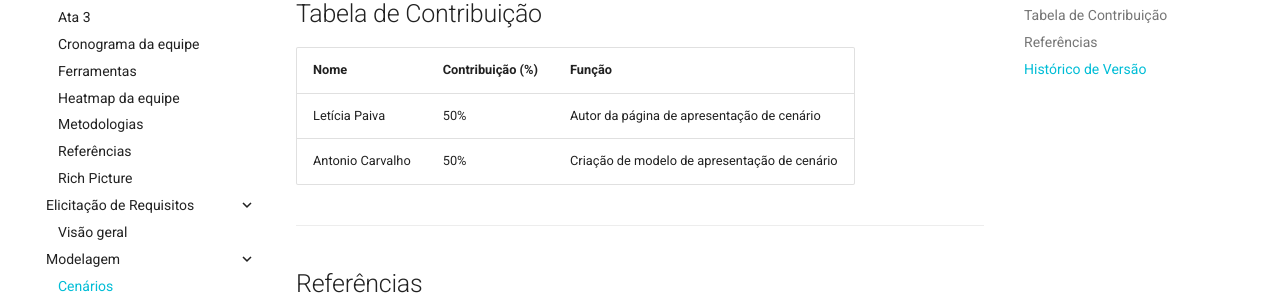
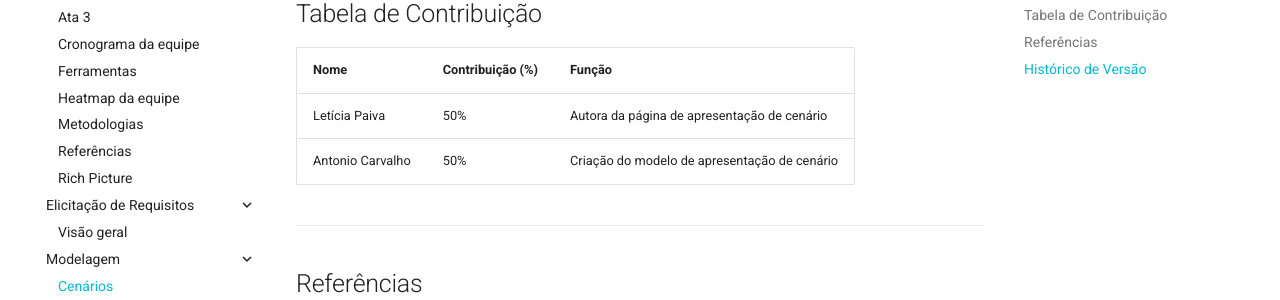
Before and after one commit to Requisitos-de-Software/2025.2-SinPatinhas, an MkDocs documentation site: the page built from docs/modelagem/cenarios.md, in a window 1280 px wide and 900 px high, scrolled down 2288 px. Shown: the part 219-519 px from the top of the window. Built offline with MkDocs 1.6.1 and Material for MkDocs 9.7.7, drawn with Linux system fonts in a browser that asks for light colours; comment, search, counter and statistics services are not loaded.

Commit message:
atualiza pagina introdução

```diff
--- a/docs/modelagem/cenarios.md
+++ b/docs/modelagem/cenarios.md
@@ -66,10 +66,11 @@ A **Tabela 2** apresenta todos os integrantes da equipe que participaram da cons
 
 ## Tabela de Contribuição
 
-| **Nome**              | **Contribuição (%)** | **Função** |
-|------------------------|---------------------|-----------------------------------------|
-| Letícia Paiva   | 50%                 |  Autor da página de apresentação de cenário |
-| Antonio Carvalho   | 50%                 | Criação de modelo de apresentação de cenário |
+| **Nome**           | **Contribuição (%)** | **Função**                                      |
+|---------------------|----------------------|-------------------------------------------------|
+| Letícia Paiva       | 50%                  | Autora da página de apresentação de cenário     |
+| Antonio Carvalho    | 50%                  | Criação do modelo de apresentação de cenário    |
+
 
 ---
 
```
Also changed, not shown: docs/README.md (+0 -5 lines).
